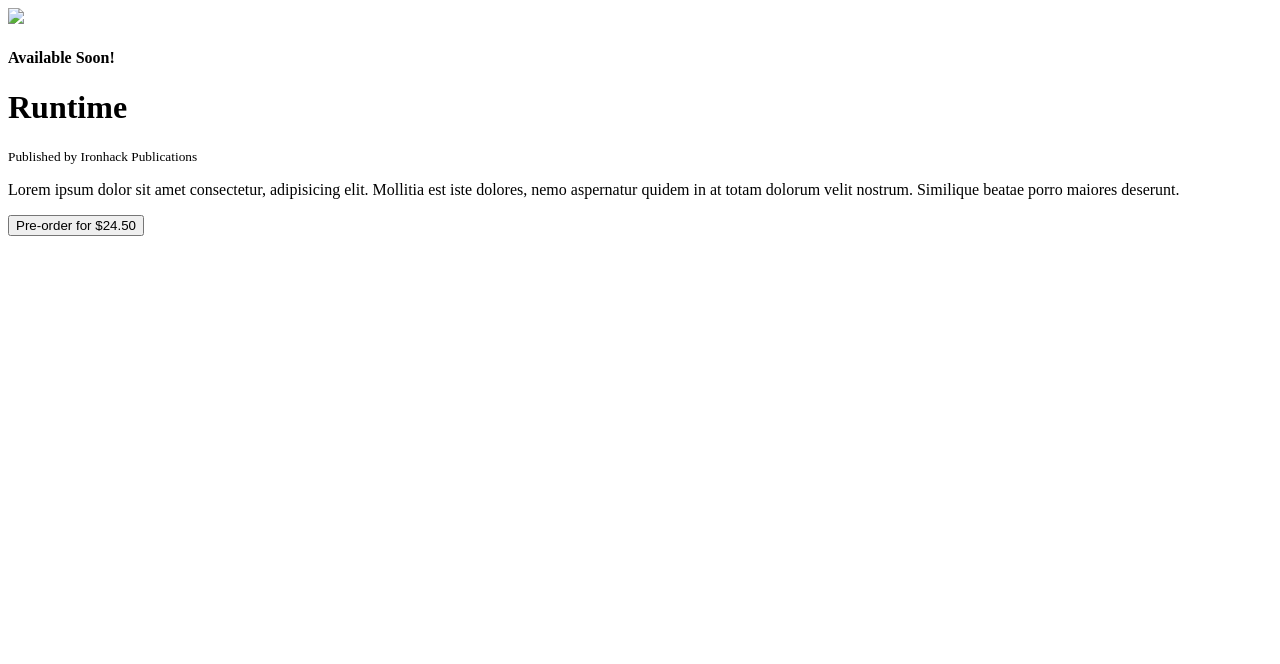
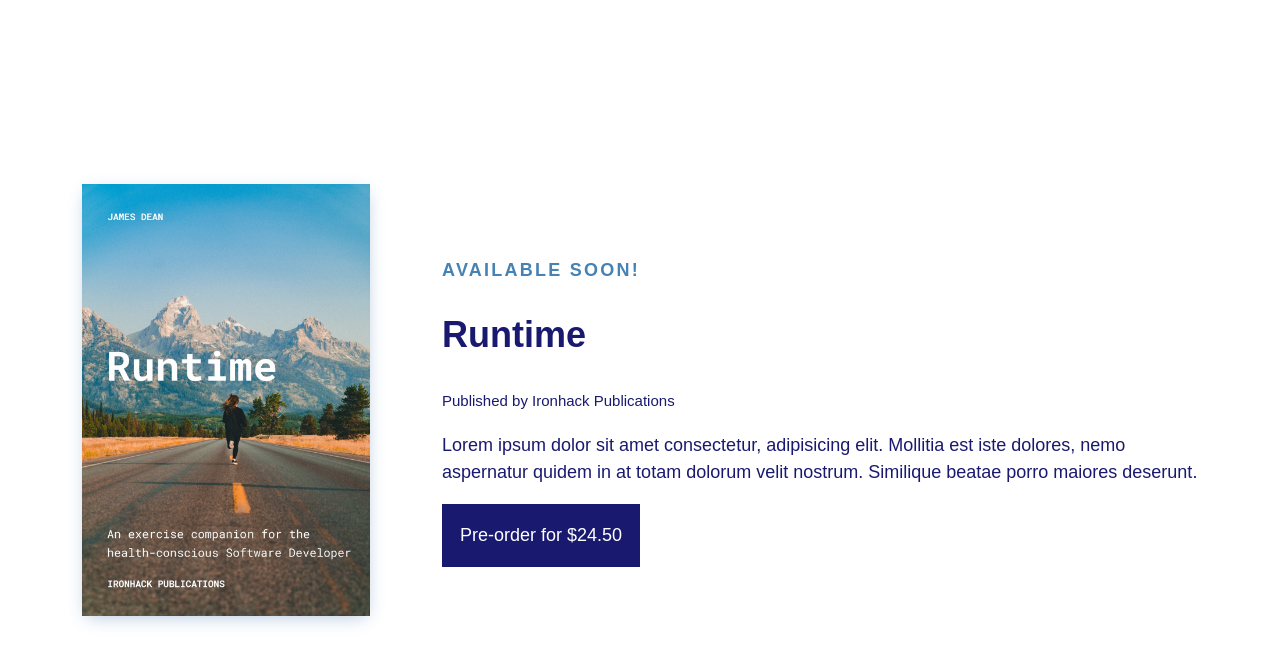
Before and after one commit to franik7/remote-test, a plain HTML site: page index.html in a window 1280 px wide. Drawn offline with Linux system fonts and the light colour scheme.

Commit message:
Add files via upload

```diff
--- /dev/null
+++ b/assets/style.css
@@ -0,0 +1,50 @@
+* {
+  box-sizing: border-box;
+}
+
+body {
+  font-family: sans-serif;
+  line-height: 1.5;
+  color: midnightblue;
+  font-size: 1.125em;
+  margin: 0;
+}
+
+img {
+  max-width: 100%;
+  width: 16em;
+  box-shadow: 0 0.25em 1em -0.25em lightsteelblue;
+}
+
+h4 {
+  text-transform: uppercase;
+  letter-spacing: 0.125em;
+  color: steelblue;
+}
+
+button {
+  background-color: midnightblue;
+  color: white;
+  border: 0;
+  font: inherit;
+  padding: 1em;
+}
+
+.hero {
+  max-width: 64em;
+  padding: 1em;
+  margin: 0 auto;
+
+  display: flex;
+  gap: 4em;
+  align-items: center;
+
+  min-height: 100vh;
+}
+
+@media (max-width: 800px) {
+  .hero {
+    flex-direction: column;
+    gap: 0;
+  }
+}
--- a/index.html
+++ b/index.html
@@ -5,11 +5,11 @@
     <meta charset="UTF-8" />
     <meta name="viewport" content="width=device-width, initial-scale=1.0" />
     <title>Static Template</title>
-    <link rel="stylesheet" href="/style.css" />
+    <link rel="stylesheet" href="assets/style.css" />
   </head>
   <body>
     <div class="hero">
-      <img src="/runtime-book-cover.jpg" />
+      <img src="assets/runtime-book-cover.jpg" />
 
       <div>
         <h4>Available Soon!</h4>
```
Also changed, not shown: assets/runtime-book-cover.jpg (added).
